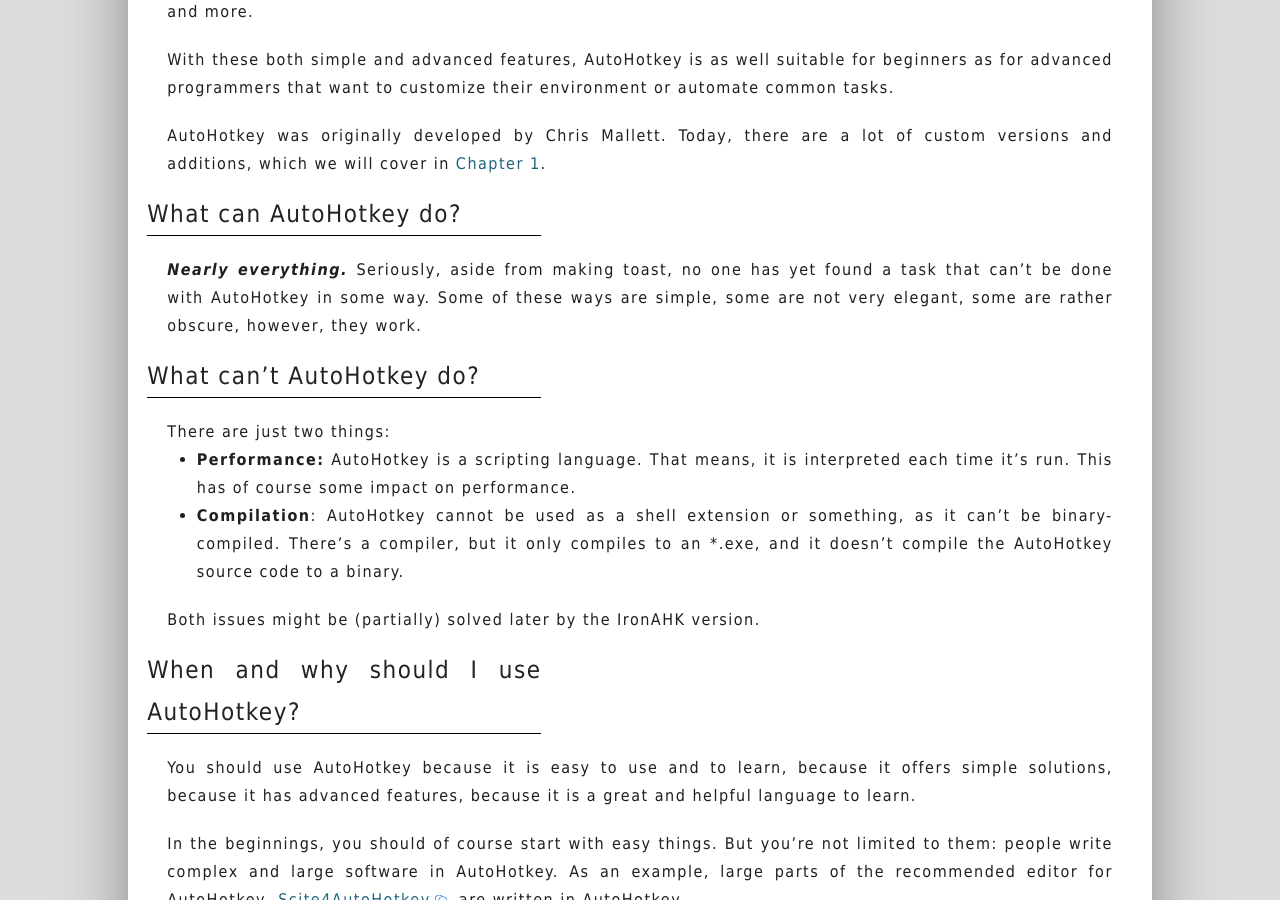
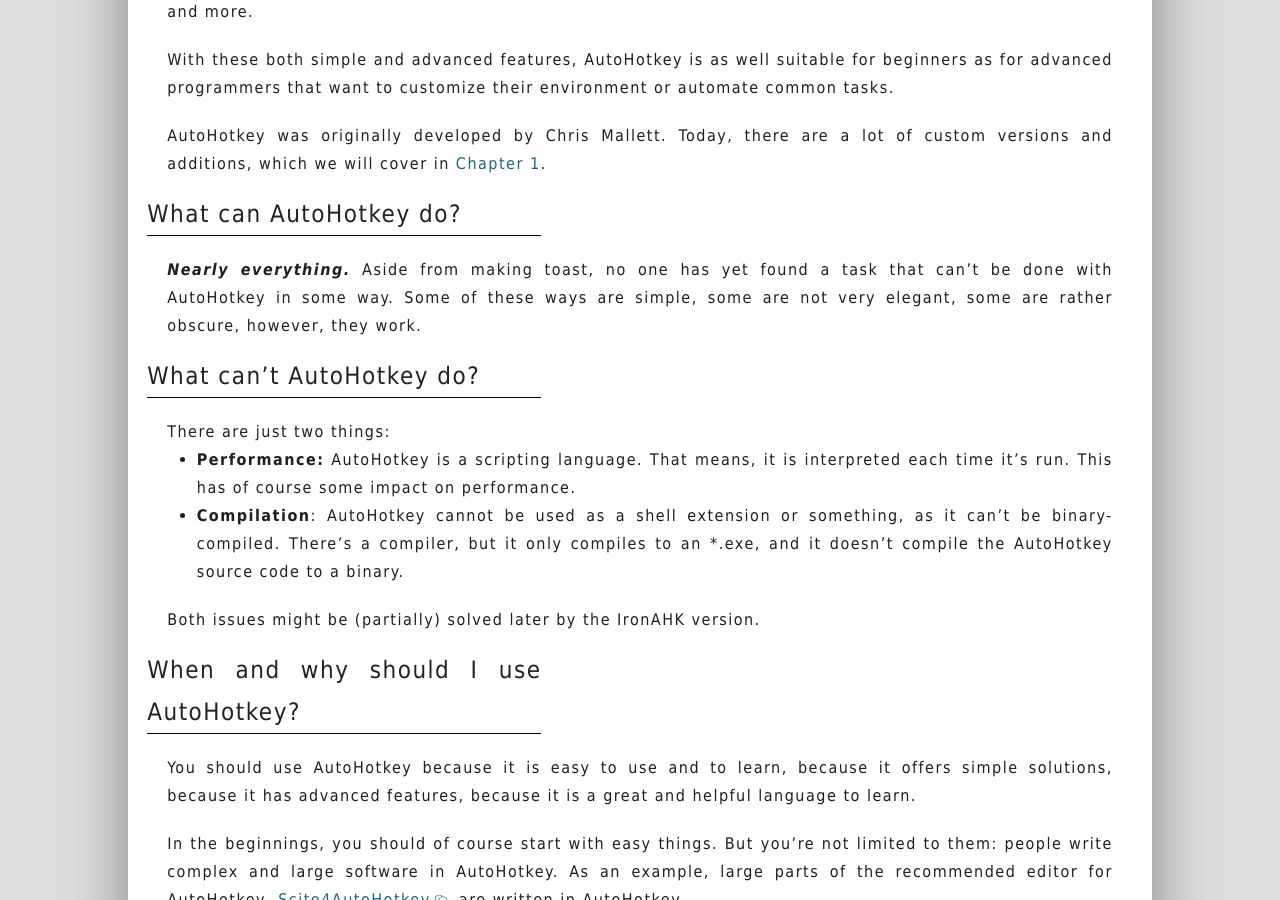
Before and after one commit to maul-esel/ahkbook, a Jekyll site: the page built from en/_posts/2011-10-29-Introduction.markdown, in a window 1280 px wide and 900 px high, scrolled down 321 px. Built offline with Jekyll 4.4.1, drawn with Linux system fonts in a browser that asks for light colours.

Commit message:
fixed link

```diff
--- a/en/_posts/2011-10-29-Introduction.markdown
+++ b/en/_posts/2011-10-29-Introduction.markdown
@@ -16,7 +16,7 @@ With these both simple and advanced features, AutoHotkey is as well suitable for
 AutoHotkey was originally developed by Chris Mallett. Today, there are a lot of custom versions and additions, which we will cover in [Chapter 1](What-Version-To-Choose.html).
 
 ## What can AutoHotkey do?
-***Nearly everything.*** Seriously, aside from making toast, no one has yet found a task that can't be done with AutoHotkey in some way. Some of these ways are simple, some are not very elegant, some are rather obscure, however, they work.
+***Nearly everything.*** Aside from making toast, no one has yet found a task that can't be done with AutoHotkey in some way. Some of these ways are simple, some are not very elegant, some are rather obscure, however, they work.
 
 ## What can't AutoHotkey do?
 There are just two things:
--- a/en/_posts/2011-11-14-toggle-autofire.markdown
+++ b/en/_posts/2011-11-14-toggle-autofire.markdown
@@ -1,7 +1,7 @@
 ---
 title: 'toggle' and 'autofire'
 layout: post
-permalink: /en/auto-execute-section.html
+permalink: /en/toggle-autofire.html
 ---
 
 # What is a toggle?
```
